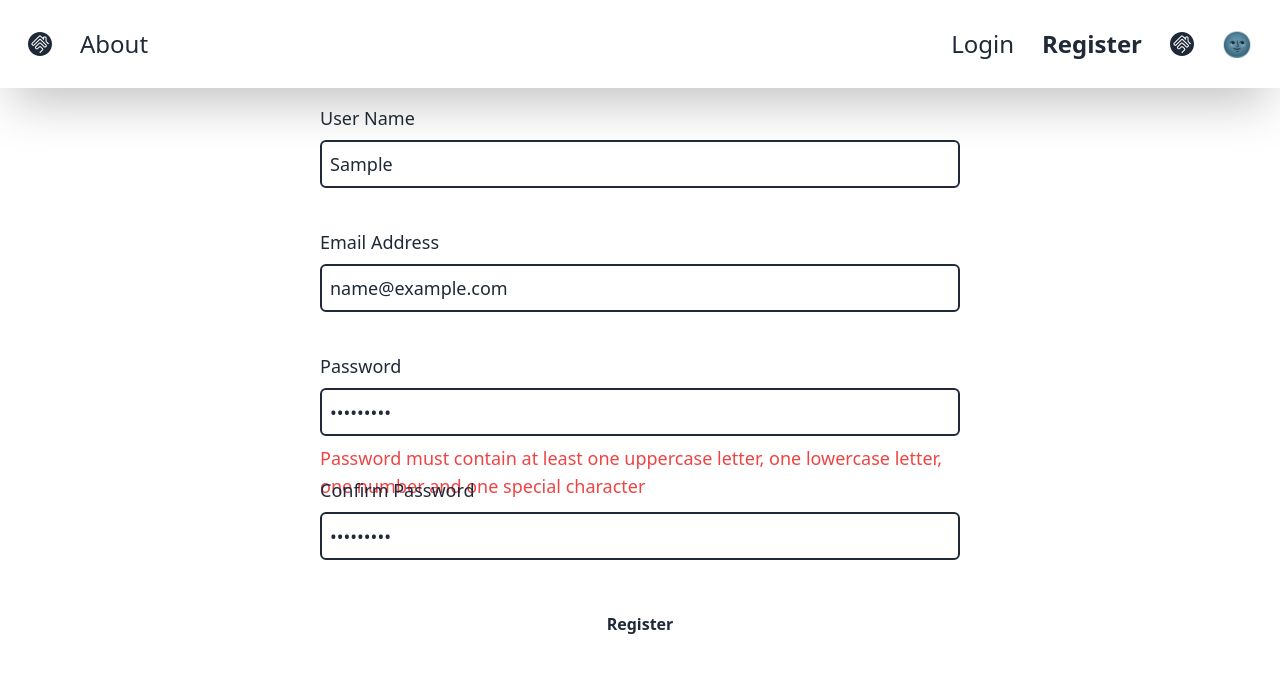
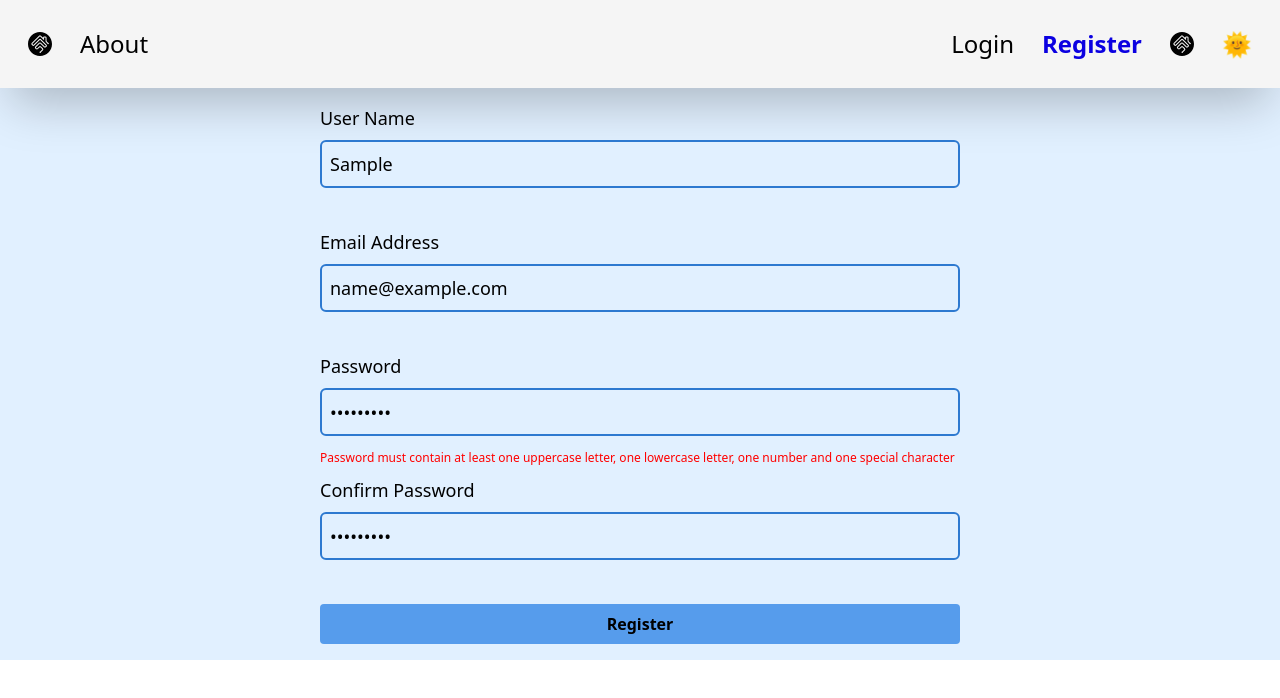
Before and after one commit to BaleusBlueberry/newfrontend, a React (Vite) app: page /register in a window 1280 px wide. Both pictures are taken after typing "Sample", "name@example.com", "Sample123", "Sample123" into the empty fields and a click on the button "Register". Shown: the top 698 px of the page. Built offline with nearby package versions, Linux system fonts and the light colour scheme.

Commit message:
updated the app to work better

```diff
--- a/src/context/AuthContex.tsx
+++ b/src/context/AuthContex.tsx
@@ -6,14 +6,14 @@ const getToken = localStorage.getItem("token") ?? "";
 export interface AuthContextType {
   isLoggedIn: boolean;
   token: string;
-  login: (token: string) => void;
+  loginFunction: (token: string) => void;
   logout: () => void;
 }
 
 const initialValues: AuthContextType = {
   isLoggedIn: checkToken,
   token: getToken,
-  login: () => {},
+  loginFunction: () => {},
   logout: () => {},
 };
 
@@ -35,7 +35,7 @@ function AuthProvider(props) {
     }
   }, []);
 
-  function login(token: string) {
+  function loginFunction(token: string) {
     setIsLoggedIn(true);
     setToken(token);
     localStorage.setItem("token", token); // Store token in localStorage
@@ -48,7 +48,7 @@ function AuthProvider(props) {
   }
 
   return (
-    <AuthContext.Provider value={{ isLoggedIn, token, login, logout }}>
+    <AuthContext.Provider value={{ isLoggedIn, token, loginFunction, logout }}>
       {props.children}
     </AuthContext.Provider>
   );
--- a/src/context/DarkModeContex.tsx
+++ b/src/context/DarkModeContex.tsx
@@ -1,18 +1,18 @@
-// Data store (context) for dark mode
-//state variable: isDark
-//function to toggle dark mode
-// need to implemet css
 import { createContext, useEffect, useState } from "react";
 
 export interface DarkModeContextType {
   darkMode: boolean;
   toggle: () => void;
 }
+
 const DarkModeContext = createContext<DarkModeContextType>(null);
 
 function DarkModeProvider({ children }) {
   useEffect(() => {
     const mode = localStorage.getItem("darkMode");
+
+    if (!mode) toggle();
+
     if (mode === "dark") {
       setDarkMode(true);
       document.body.classList.toggle("dark");
--- /dev/null
+++ b/src/hooks/useLogin.tsx
@@ -0,0 +1,38 @@
+import { useState } from "react";
+import auth from "../services/auth-service";
+import { dialogs } from "../dialogs/dialogs";
+import { useNavigate } from "react-router-dom";
+import useAuth from "./useAuth";
+
+const useLogin = () => {
+  const [isLoading, setIsLoading] = useState(false);
+  const [error, setError] = useState<string>();
+  const navigate = useNavigate();
+  const { loginFunction } = useAuth();
+
+  const login = async (email: string, password: string) => {
+    setIsLoading(true);
+    setError(undefined);
+    await auth
+      .login(email, password)
+      .then((response) => {
+        dialogs.success("Login successful");
+        localStorage.setItem("user", JSON.stringify(response.data));
+        setTimeout(() => {
+          navigate("/");
+          loginFunction(response.data);
+        }, 2000);
+      })
+      .catch((error) => {
+        setError(error.message);
+        dialogs.error(error.message);
+      })
+      .finally(() => {
+        setIsLoading(false);
+      });
+  };
+
+  return { isLoading, error, login };
+};
+
+export default useLogin;
--- a/src/index.css
+++ b/src/index.css
@@ -3,9 +3,9 @@
 @tailwind utilities;
 
 input {
-  border: 2px solid; /* Set a default border width */
-  border-color: inherit; /* Inherit the border color */
-  transition: border-color 0.3s ease; /* Smooth transition for border color change */
+  border: 2px solid;
+  border-color: inherit;
+  transition: border-color 0.3s ease;
 }
 
 body {
@@ -49,6 +49,11 @@ body.dark {
 input {
   border-color: rgb(var(--input-border));
   background-color: rgb(var(--background));
+  color: rgb(var(--text-color));
+}
+
+input:-webkit-autofill {
+  -webkit-text-fill-color: rgb(var(--text-color));
 }
 
 button:not(.no-theme) {
@@ -56,7 +61,7 @@ button:not(.no-theme) {
 }
 
 button:not(.no-theme):hover {
-  background-color: rgb(var(--button-bg-hover)); /* Define hover state */
+  background-color: rgb(var(--button-bg-hover));
 }
 
 .Card {
@@ -136,3 +141,8 @@ button:not(.no-theme):hover {
   color: rgb(var(--button-pressed-color));
   font-weight: bolder;
 }
+
+.error-message {
+  color: red;
+  font-size: 12px;
+}
--- a/src/routes/Login.tsx
+++ b/src/routes/Login.tsx
@@ -1,18 +1,11 @@
 import { ErrorMessage, Field, Formik, Form } from "formik";
-import React, { useState } from "react";
-import { useNavigate } from "react-router-dom";
+import React from "react";
 import * as Yup from "yup";
-import { dialogs } from "../dialogs/dialogs";
-import auth from "../services/auth-service";
 import Spinner from "../components/Spinner";
-import useAuth from "../hooks/useAuth";
+import useLogin from "../hooks/useLogin";
 
 export const Login = () => {
-  const [isLoading, setIsLoading] = useState(false);
-  const [error, setError] = useState<string>();
-
-  const navigate = useNavigate();
-  const { login } = useAuth();
+  const { isLoading, login, error } = useLogin();
 
   const validationSchema = Yup.object({
     Email: Yup.string().email("Bad Email!").required("The Email is required"),
@@ -34,27 +27,13 @@ export const Login = () => {
     <Formik
       initialValues={initialValues}
       validationSchema={validationSchema}
-      onSubmit={(o) => {
-        setIsLoading(true);
-        setError(null);
-        auth
-          .login(o.Email, o.Password)
-          .then((response) => {
-            dialogs.success("Login successful");
-            login(response.data.token);
-            navigate("/");
-          })
-          .catch((error) => {
-            setError(error.message);
-          })
-          .finally(() => {
-            setIsLoading(false);
-          });
+      onSubmit={async (o) => {
+        login(o.Email, o.Password);
       }}
     >
       <Form className="flex flex-col items-center">
         {isLoading && <Spinner />}
-        {error && <p className="text-red-500">{error}</p>}
+        {error && <p className="text-red-500 text-sm">{error}</p>}
 
         <div className="font-extralight form-group flex flex-col gap-2 w-1/2 mx-auto text-lg my-4">
           <label htmlFor="Email">Email Address</label>
@@ -68,7 +47,7 @@ export const Login = () => {
             <ErrorMessage
               name="Email"
               component="div"
-              className="text-red-500"
+              className="error-message"
             />
           </div>
         </div>
@@ -85,7 +64,7 @@ export const Login = () => {
             <ErrorMessage
               name="Password"
               component="div"
-              className="text-red-500"
+              className="error-message"
             />
           </div>
         </div>
--- a/src/routes/Register.tsx
+++ b/src/routes/Register.tsx
@@ -69,7 +69,7 @@ const Register = () => {
             <ErrorMessage
               name="Username"
               component="div"
-              className="text-red-500"
+              className="error-message"
             />
           </div>
         </div>
@@ -86,7 +86,7 @@ const Register = () => {
             <ErrorMessage
               name="Email"
               component="div"
-              className="text-red-500"
+              className="error-message"
             />
           </div>
         </div>
@@ -103,7 +103,7 @@ const Register = () => {
             <ErrorMessage
               name="Password"
               component="div"
-              className="text-red-500"
+              className="error-message"
             />
           </div>
         </div>
@@ -120,7 +120,7 @@ const Register = () => {
             <ErrorMessage
               name="PasswordConfirm"
               component="div"
-              className="text-red-500"
+              className="error-message"
             />
           </div>
         </div>
--- a/src/services/auth-service.ts
+++ b/src/services/auth-service.ts
@@ -1,7 +1,7 @@
 import axios from "axios";
+import request from "../utils/axios-interceptors";
 
-const baseUrl = "https://localhost:7128/api/auth";
-
+const baseUrl = import.meta.env.VITE_BASE_URL + "api";
 const registerr = (
   email: string,
   username: string,
@@ -15,19 +15,23 @@ const registerr = (
     PasswordConfirm,
   });
 
-// after successful login, the server will return a token
-// and we will store it in the local storage
-const loginn = (email: string, password: string) =>
-  axios.post(`${baseUrl}/login`, { email, password }).then((response) => {
-    if (response.data.token) {
-      localStorage.setItem("user", JSON.stringify(response.data));
-    }
-    return response;
-  });
+const loginnn = (email: string, password: string) => {
+  return request({
+    method: "POST",
+    url: `/auth/login`,
+    data: { email, password },
+  })
+    .then((response) => {
+      return response;
+    })
+    .catch((error) => {
+      return Promise.reject(error);
+    });
+};
 
 const auth = {
   register: registerr,
-  login: loginn,
+  login: loginnn,
 };
 
 export default auth;
--- a/src/utils/axios-interceptors.ts
+++ b/src/utils/axios-interceptors.ts
@@ -11,7 +11,7 @@ const client = axios.create({
 
 const onSuccess = (response) => {
   console.debug("request succfull", response);
-  return response;
+  return Promise.resolve(response);
 };
 
 const onError = (error) => {
```
